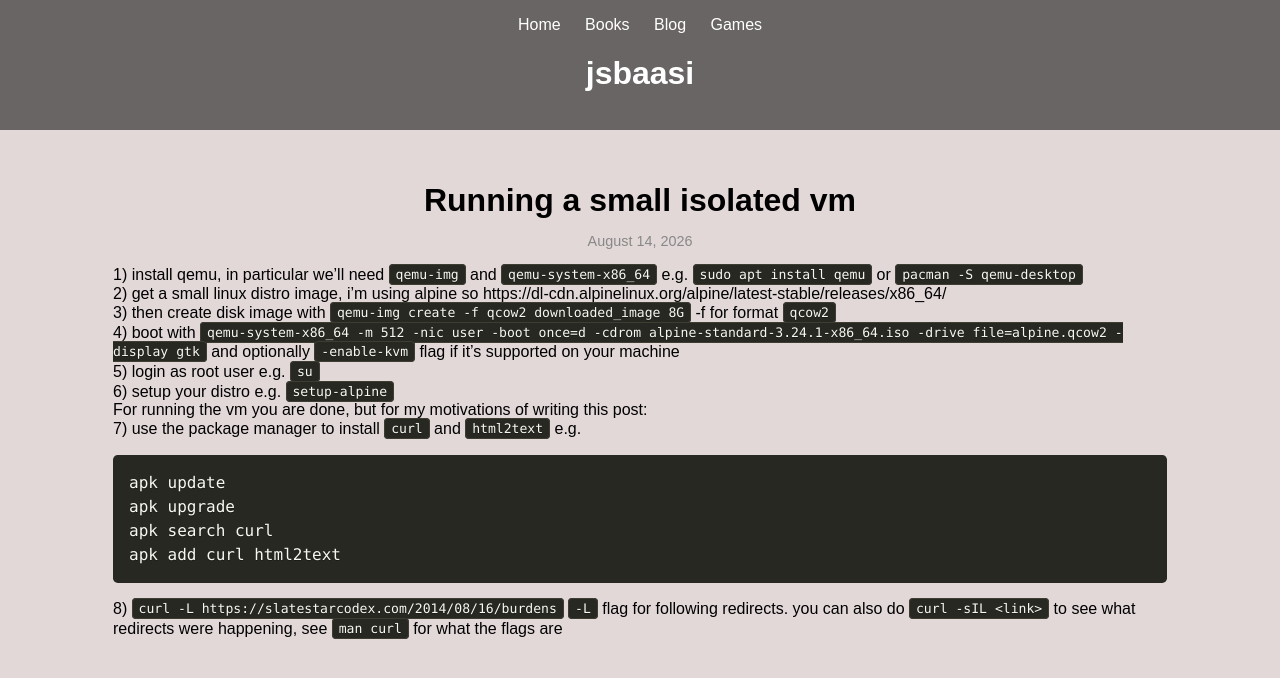
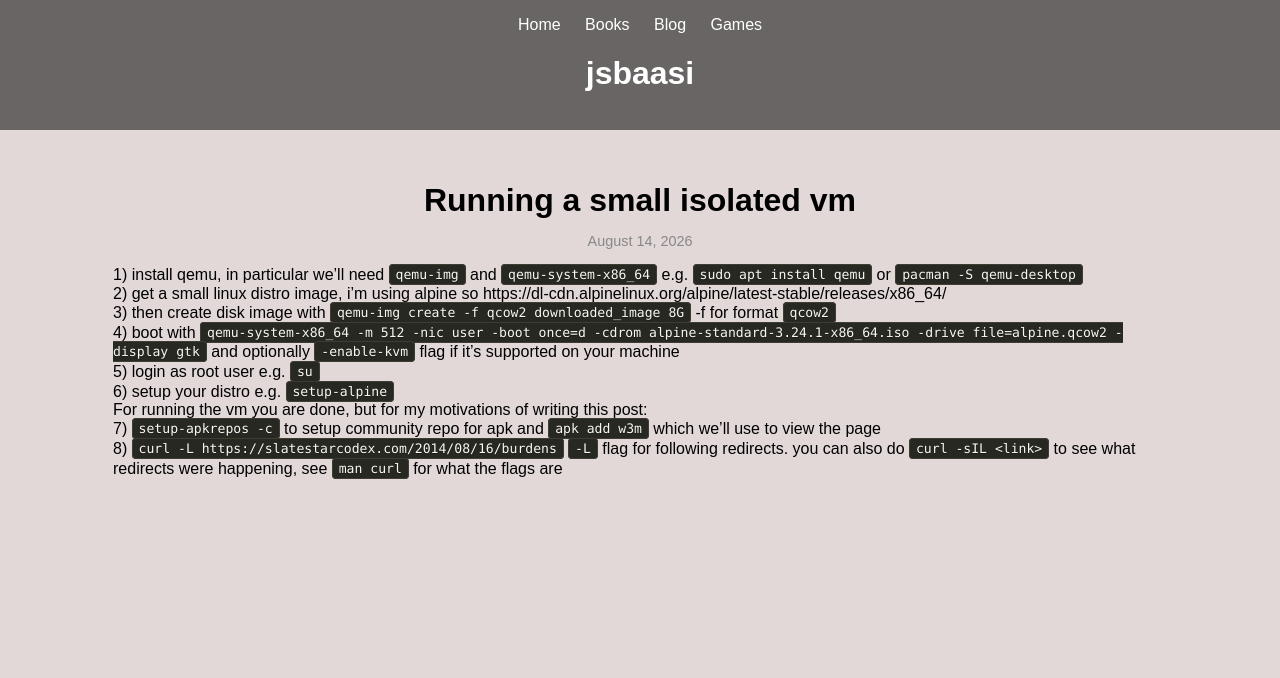
Before and after one commit to jsbaasi/jsbaasi.github.io, a Jekyll site: the page built from _posts/2026-08-14-running-a-small-isolated-vm.md, in a window 1280 px wide. Shown: the top 678 px of the page. Built offline with Jekyll 4.4.1, drawn with Linux system fonts in a browser that asks for light colours.

Commit message:
vault backup: 2026-08-14 14:26:11

````diff
--- a/_posts/2026-08-14-running-a-small-isolated-vm.md
+++ b/_posts/2026-08-14-running-a-small-isolated-vm.md
@@ -12,11 +12,5 @@ permalink: /running-a-small-isolated-vm/
 5) login as root user e.g. `su`
 6) setup your distro e.g. `setup-alpine`
 For running the vm you are done, but for my motivations of writing this post:
-7) use the package manager to install `curl` and `html2text` e.g.
-```
-apk update
-apk upgrade
-apk search curl
-apk add curl html2text
-```
+7) `setup-apkrepos -c` to setup community repo for apk and `apk add w3m` which we'll use to view the page
 8) `curl -L https://slatestarcodex.com/2014/08/16/burdens` `-L` flag for following redirects. you can also do `curl -sIL <link>` to see what redirects were happening, see `man curl` for what the flags are
````
